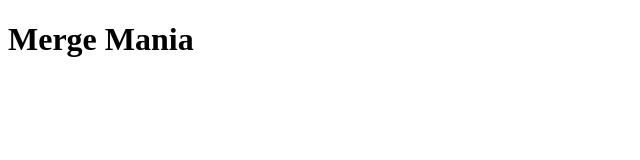
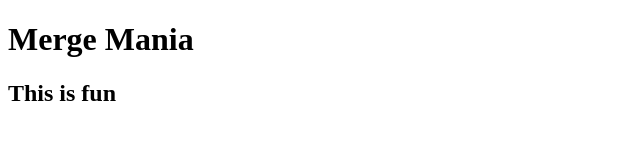
Before and after one commit to lkalliance/study-group-practice, a plain HTML site: page index.html in a window 1280 px wide. Shown: the whole page, without its empty margins (0-640 px from the left). Drawn offline with Linux system fonts and the light colour scheme.

Commit message:
added h2

```diff
--- a/index.html
+++ b/index.html
@@ -10,5 +10,8 @@
     <header>
         <h1>Merge Mania</h1>
     </header>
+    <div>
+        <h2>This is fun</h2>
+    </div>
 </body>
 </html>
```
